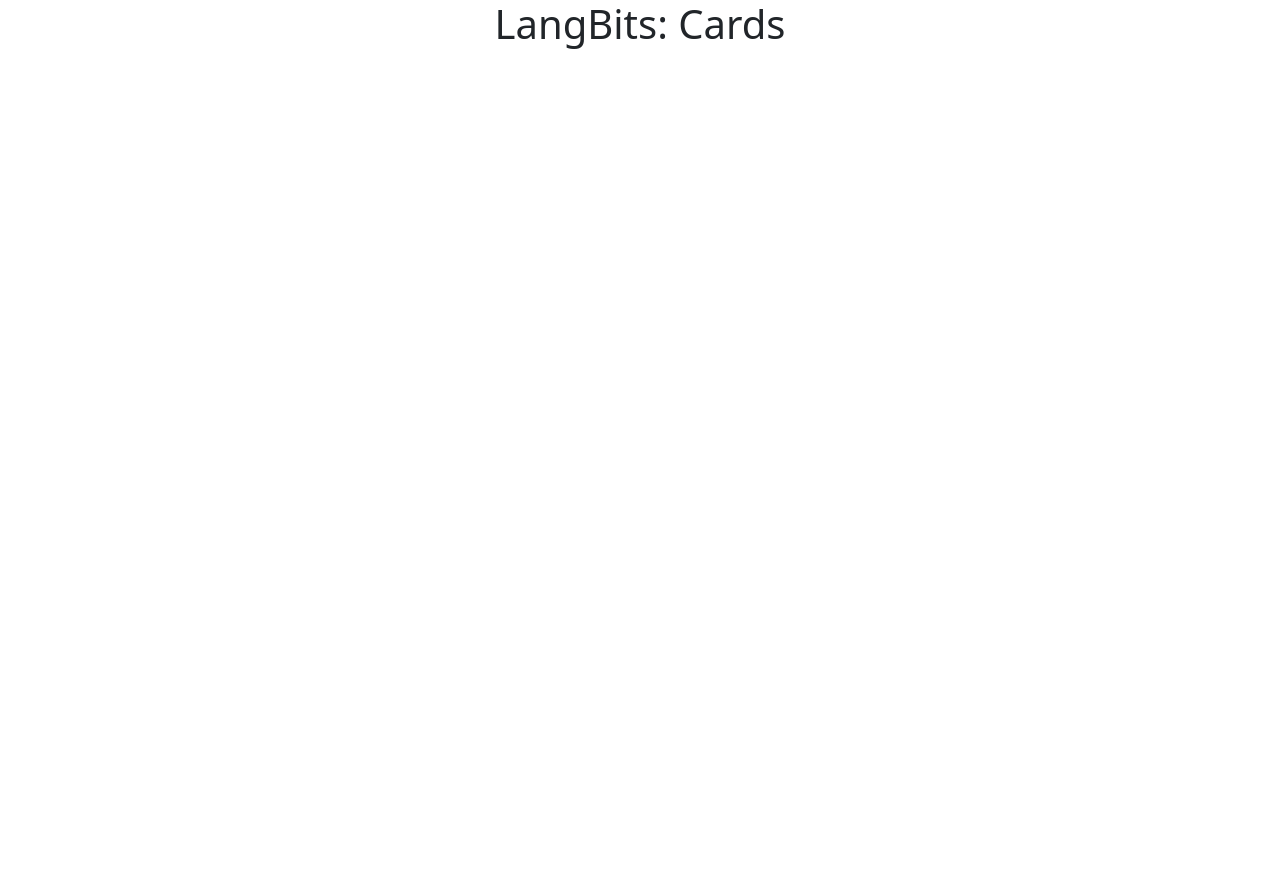
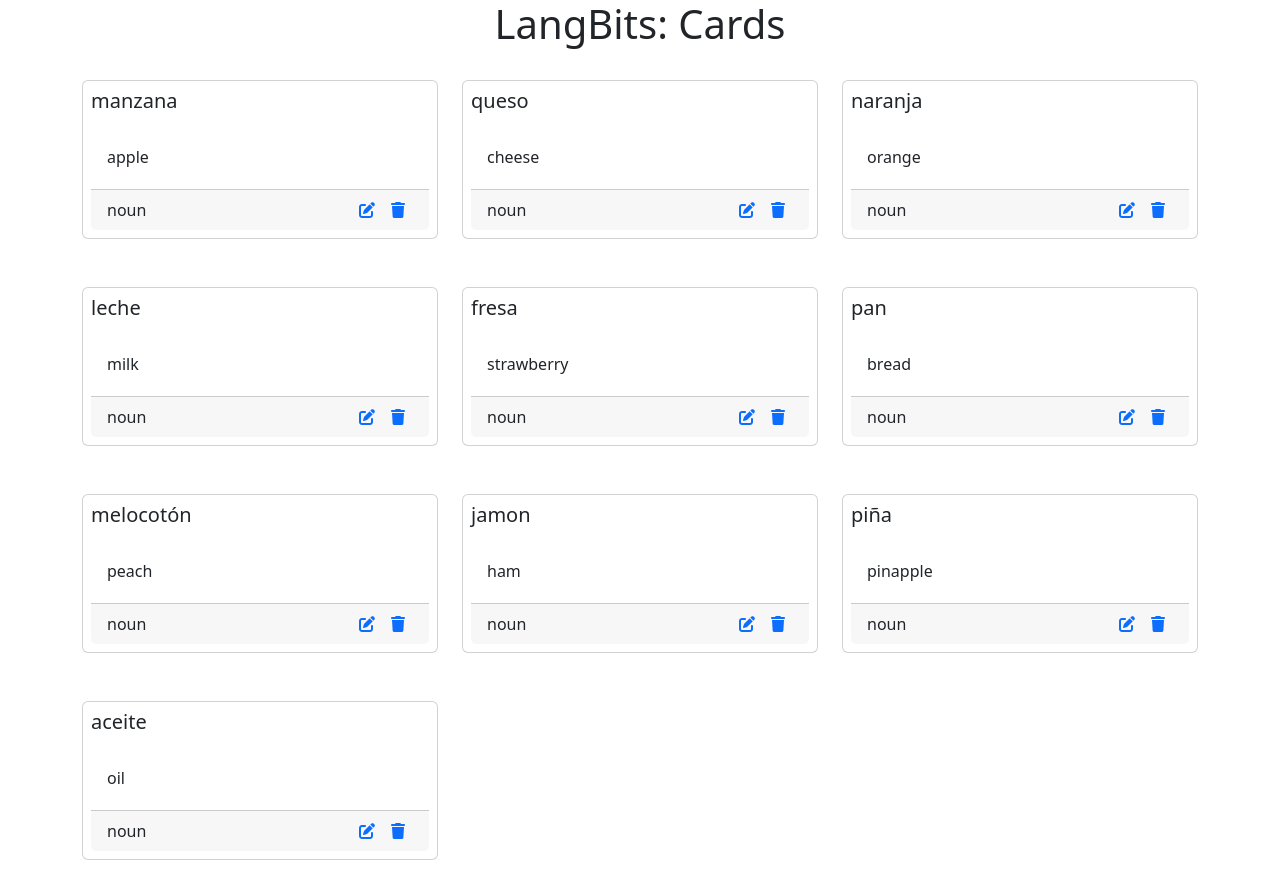
Before and after one commit to subsmatt/langbits, a Next.js app: page / in a window 1280 px wide. Before the commit the page ends 800 px from the top, so only its background shows below. Built offline with nearby package versions, Linux system fonts and the light colour scheme.

Commit message:
Add sample data and display static content

```diff
--- a/pages/index.js
+++ b/pages/index.js
@@ -2,9 +2,7 @@ import LangBitsApp from "../src/components/LangBitsApp";
 
 function AppShell() {
     return (
-        <>
-            <LangBitsApp/>
-        </>
+        <LangBitsApp/>
     );
 }
 
--- /dev/null
+++ b/src/components/Card.jsx
@@ -0,0 +1,36 @@
+function Card(props) {
+    const {rec} = props;
+
+    return (
+        <div className="col-xs-12 col-sm-12 col-md-6 col-lg-4 my-4" key={rec.id}>
+            <div className={`card p-2`}>
+                <div className="card-title">
+                    <h5>{rec.word}</h5>
+                </div>
+                <div className="card-body">
+                    <span>{rec.desc}</span>
+                    <div className="my-1">
+                        {/* <b>{rec.type}</b>{" "}{rec.tags.toString()} */}
+                    </div>
+                </div>
+                <div className="card-footer d-flex justify-content-between">
+                    <div>{rec.type}</div>
+                    <div>
+                        <span className="mx-2">
+                            <a href="#" onClick={() => {alert('updateCard function...');}}>
+                                <i className="fa fa-edit"/>
+                            </a>
+                        </span>
+                        <span className="mx-2">
+                            <a href="#" onClick={() => {alert('deleteCard function...');}}>
+                                <i className="fa fa-trash"/>
+                            </a>
+                        </span>
+                    </div>
+                </div>
+            </div>
+        </div>
+    );
+}
+
+export default Card;
--- /dev/null
+++ b/src/components/CardList.jsx
@@ -0,0 +1,20 @@
+import Card from "./Card";
+import { sampleData } from "../data/sampleData";
+
+function CardList(){
+    const data = sampleData;
+
+    return (
+        <div className="row">
+            {data.map(
+                function(rec) {
+                    return(
+                        <Card key={rec.id} rec={rec} />
+                    );
+                }
+            )}
+        </div>
+    );
+}
+
+export default CardList;
--- /dev/null
+++ b/src/components/Content.jsx
@@ -0,0 +1,11 @@
+import CardList from "./CardList";
+
+function Content(){
+    return (
+        <div className="container">
+            <CardList/>
+        </div>
+    );
+}
+
+export default Content;
--- /dev/null
+++ b/src/components/Header.jsx
@@ -0,0 +1,9 @@
+function Header(){
+    return (
+        <div className="row">
+            <h1 className="text-center">LangBits: Cards</h1>
+        </div>
+    );
+}
+
+export default Header;
--- a/src/components/LangBitsApp.jsx
+++ b/src/components/LangBitsApp.jsx
@@ -1,9 +1,11 @@
+import Content from "./Content";
+import Header from "./Header";
+
 function LangBitsApp() {
     return (
         <>
-            <div className="container">
-                <h1 className="text-center">LangBits: Cards</h1>
-            </div>
+            <Header/>
+            <Content/>
         </>
     );
 }
--- /dev/null
+++ b/src/data/sampleData.js
@@ -0,0 +1,132 @@
+export const sampleData = [
+    {
+        id: "1001",
+        lang: "es",
+        word: "manzana",
+        desc_lang: "en",
+        desc: "apple",
+        tags: ["fruit", "food"],
+        type: "noun",
+        hits: 0,
+        examples: [],
+        familiar: true,
+        iknowthis: false,
+    },
+    {
+        id: "1002",
+        lang: "es",
+        word: "queso",
+        desc_lang: "en",
+        desc: "cheese",
+        tags: ["food"],
+        type: "noun",
+        hits: 0,
+        examples: [],
+        familiar: false,
+        iknowthis: false,
+    },
+    {
+        id: "1003",
+        lang: "es",
+        word: "naranja",
+        desc_lang: "en",
+        desc: "orange",
+        tags: ["fruit", "food"],
+        type: "noun",
+        hits: 0,
+        examples: [],
+        familiar: true,
+        iknowthis: false,
+    },
+    {
+        id: "1004",
+        lang: "es",
+        word: "leche",
+        desc_lang: "en",
+        desc: "milk",
+        tags: ["food"],
+        type: "noun",
+        hits: 0,
+        examples: [],
+        familiar: false,
+        iknowthis: false,
+    },
+    {
+        id: "1005",
+        lang: "es",
+        word: "fresa",
+        desc_lang: "en",
+        desc: "strawberry",
+        tags: ["fruit", "food"],
+        type: "noun",
+        hits: 0,
+        examples: [],
+        familiar: true,
+        iknowthis: false,
+    },
+    {
+        id: "1006",
+        lang: "es",
+        word: "pan",
+        desc_lang: "en",
+        desc: "bread",
+        tags: ["food"],
+        type: "noun",
+        hits: 0,
+        examples: [],
+        familiar: true,
+        iknowthis: false,
+    },
+    {
+        id: "1007",
+        lang: "es",
+        word: "melocotón",
+        desc_lang: "en",
+        desc: "peach",
+        tags: ["fruit", "food"],
+        type: "noun",
+        hits: 0,
+        examples: [],
+        familiar: true,
+        iknowthis: false,
+    },
+    {
+        id: "1008",
+        lang: "es",
+        word: "jamon",
+        desc_lang: "en",
+        desc: "ham",
+        tags: ["food"],
+        type: "noun",
+        hits: 0,
+        examples: [],
+        familiar: true,
+        iknowthis: false,
+    },
+    {
+        id: "1009",
+        lang: "es",
+        word: "piña",
+        desc_lang: "en",
+        desc: "pinapple",
+        tags: ["fruit", "food"],
+        type: "noun",
+        hits: 0,
+        examples: [],
+        familiar: true,
+        iknowthis: false,
+    },
+    {
+        id: "1010",
+        lang: "es",
+        word: "aceite",
+        desc_lang: "en",
+        desc: "oil",
+        tags: ["food"],
+        type: "noun",
+        hits: 0,
+        examples: [],
+        familiar: true,
+        iknowthis: false,
+    },
+  ];
```
